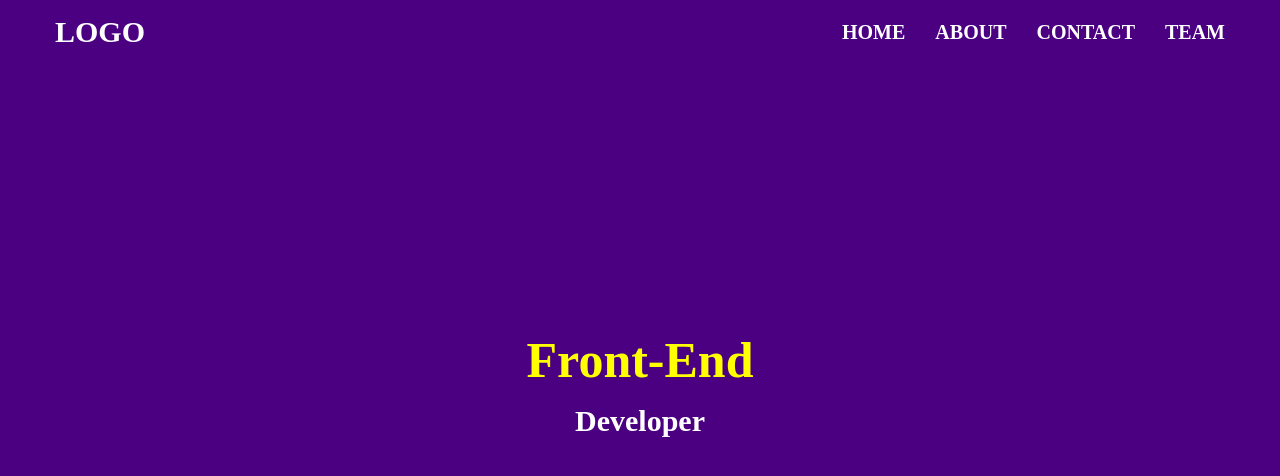
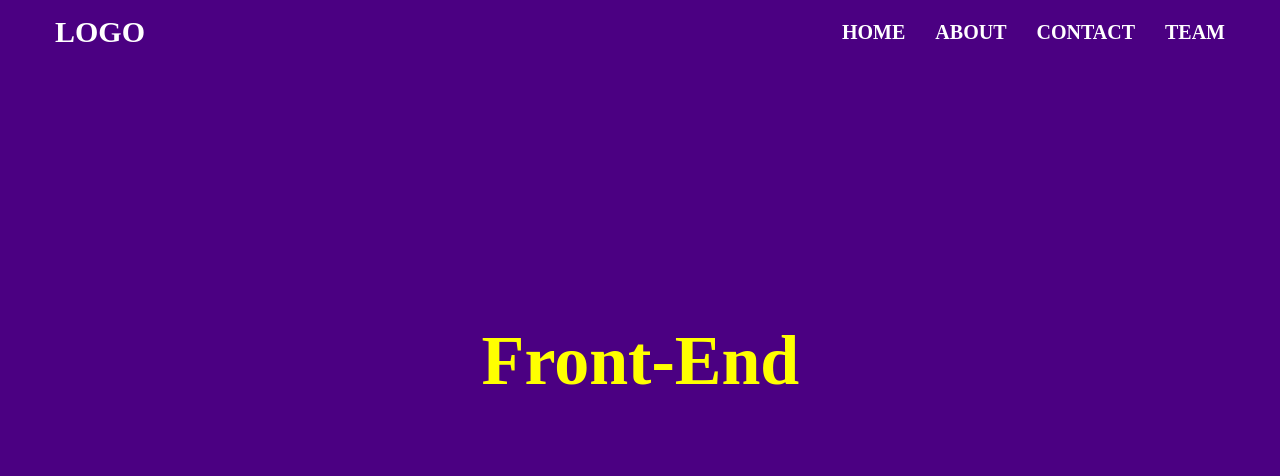
Before and after one commit to Asadbek0709/Front-end, a plain HTML site: page index.html in a window 1280 px wide. In both pictures the pointer is over the element "Front-End". Drawn offline with Linux system fonts and the light colour scheme.

Commit message:
add fox branch

```diff
--- a/css/main.css
+++ b/css/main.css
@@ -56,9 +56,17 @@ ul {
     color: yellow;
     font-size: 50px;
     font-weight: 700;
+    transition: .5s;
 }
 .header__text {
     color: #fff;
     font-size: 30px;
     font-weight: 700;
+    transition: .5s;
 }
+.header__title:hover {
+    transform: scale(1.4);
+}
+.header__title:hover ~ .header__text {
+    transform: scale(0);
+}
```
